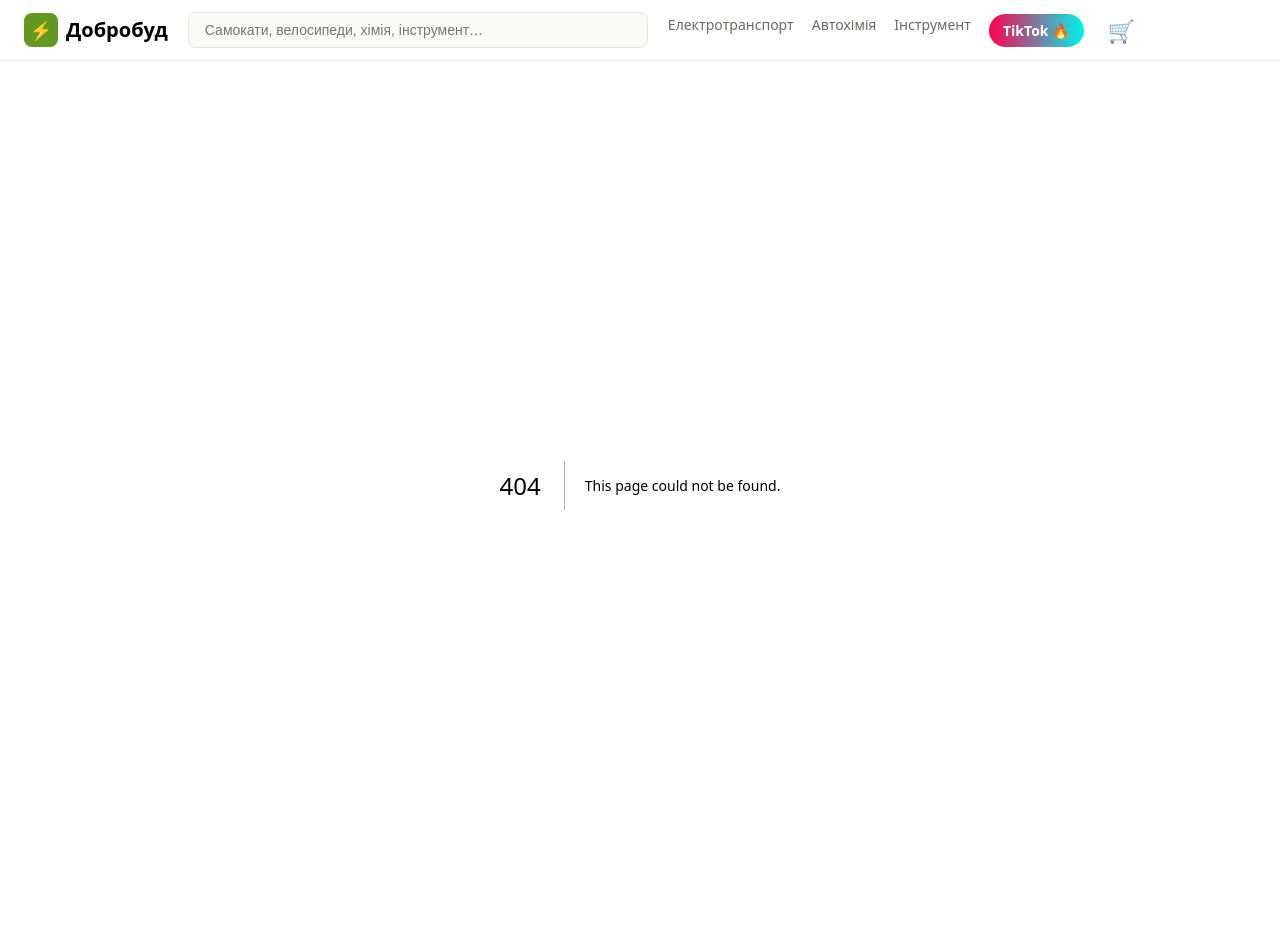
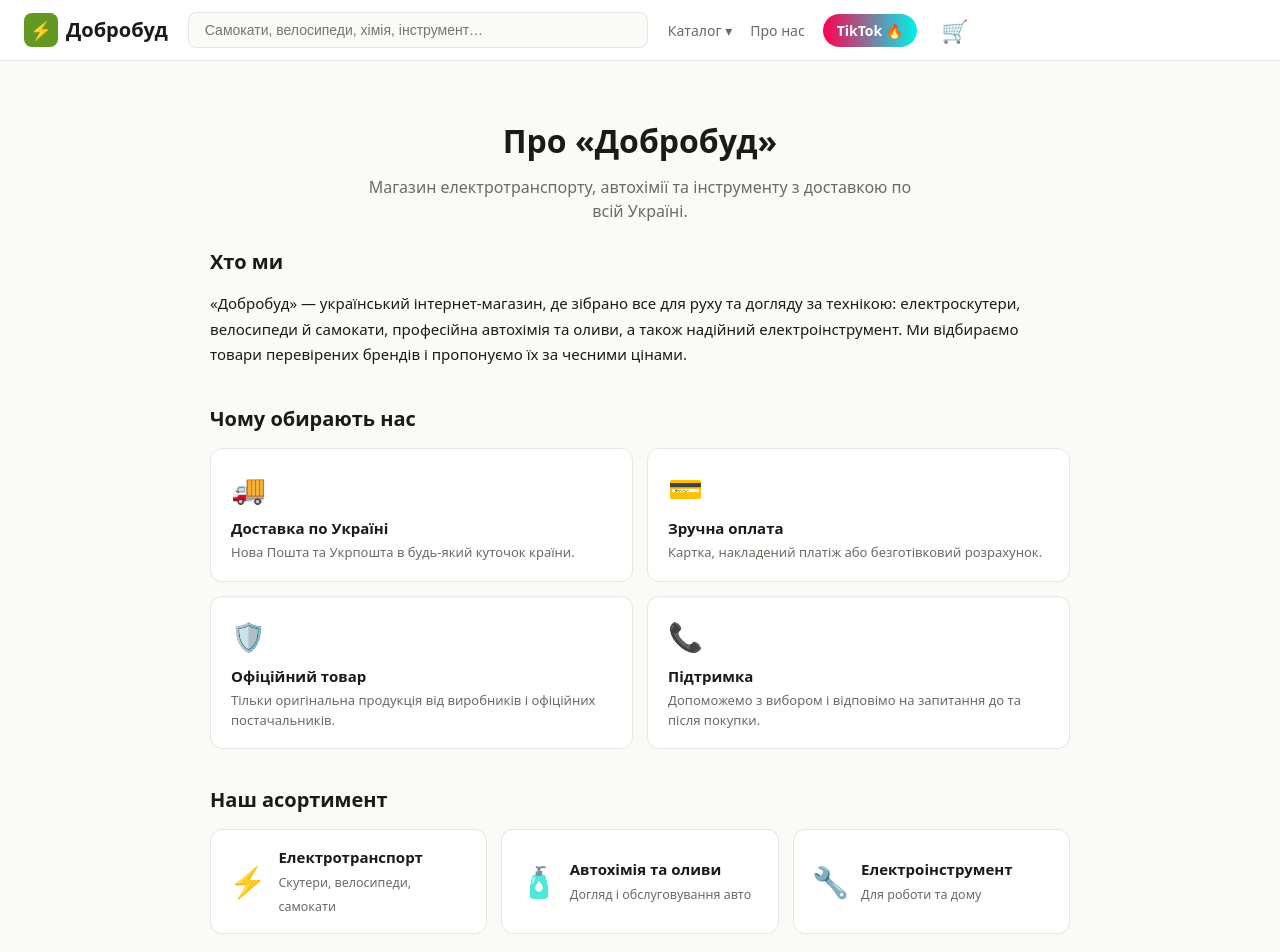
Before and after one commit to toxa8949-cmd/Dobrobud, a Next.js app: page /about in a window 1280 px wide. Before the commit this address had no page. Shown: the top 952 px of the page. Built offline with nearby package versions, Linux system fonts and the light colour scheme.

Commit message:
Add files via upload

```diff
--- /dev/null
+++ b/app/about/page.tsx
@@ -0,0 +1,79 @@
+import type { Metadata } from 'next';
+
+export const metadata: Metadata = {
+  title: 'Про нас — Добробуд',
+  description: 'Добробуд — магазин електротранспорту, автохімії та інструменту з доставкою по всій Україні.',
+};
+
+export default function AboutPage() {
+  return (
+    <div className="about">
+      <div className="about-hero">
+        <h1>Про «Добробуд»</h1>
+        <p>Магазин електротранспорту, автохімії та інструменту з доставкою по всій Україні.</p>
+      </div>
+
+      <section className="about-block">
+        <h2>Хто ми</h2>
+        <p>
+          «Добробуд» — український інтернет-магазин, де зібрано все для руху та догляду за технікою:
+          електроскутери, велосипеди й самокати, професійна автохімія та оливи, а також надійний
+          електроінструмент. Ми відбираємо товари перевірених брендів і пропонуємо їх за чесними цінами.
+        </p>
+      </section>
+
+      <section className="about-block">
+        <h2>Чому обирають нас</h2>
+        <div className="about-grid">
+          <div className="about-card">
+            <span className="about-ico">🚚</span>
+            <strong>Доставка по Україні</strong>
+            <p>Нова Пошта та Укрпошта в будь-який куточок країни.</p>
+          </div>
+          <div className="about-card">
+            <span className="about-ico">💳</span>
+            <strong>Зручна оплата</strong>
+            <p>Картка, накладений платіж або безготівковий розрахунок.</p>
+          </div>
+          <div className="about-card">
+            <span className="about-ico">🛡️</span>
+            <strong>Офіційний товар</strong>
+            <p>Тільки оригінальна продукція від виробників і офіційних постачальників.</p>
+          </div>
+          <div className="about-card">
+            <span className="about-ico">📞</span>
+            <strong>Підтримка</strong>
+            <p>Допоможемо з вибором і відповімо на запитання до та після покупки.</p>
+          </div>
+        </div>
+      </section>
+
+      <section className="about-block">
+        <h2>Наш асортимент</h2>
+        <div className="about-cats">
+          <a href="/catalog/etransport" className="about-cat">
+            <span>⚡</span>
+            <div><strong>Електротранспорт</strong><span>Скутери, велосипеди, самокати</span></div>
+          </a>
+          <a href="/catalog/chemistry" className="about-cat">
+            <span>🧴</span>
+            <div><strong>Автохімія та оливи</strong><span>Догляд і обслуговування авто</span></div>
+          </a>
+          <a href="/catalog/tools" className="about-cat">
+            <span>🔧</span>
+            <div><strong>Електроінструмент</strong><span>Для роботи та дому</span></div>
+          </a>
+        </div>
+      </section>
+
+      <section className="about-block about-contacts">
+        <h2>Контакти</h2>
+        <p>Маєте запитання? Зв'яжіться з нами:</p>
+        <ul>
+          <li>📧 Пошта: <a href="mailto:info@dobrobud.ua">info@dobrobud.ua</a></li>
+          <li>📱 Телефон: +38 (0XX) XXX-XX-XX</li>
+        </ul>
+      </section>
+    </div>
+  );
+}
--- a/app/globals.css
+++ b/app/globals.css
@@ -53,8 +53,30 @@ a { color: inherit; text-decoration: none; }
   border-radius: var(--radius-sm); background: var(--bg); font-size: 14px;
 }
 .search input:focus { outline: 2px solid var(--green-bright); border-color: transparent; }
-.header-nav { display: flex; gap: 18px; font-size: 14px; color: var(--muted); }
+.header-nav { display: flex; gap: 18px; font-size: 14px; color: var(--muted); align-items: center; }
 .header-nav a:hover { color: var(--green); }
+
+/* Каталог-випадайка (мега-меню) */
+.nav-catalog { position: relative; }
+.nav-catalog-btn {
+  background: none; border: none; font-size: 14px; color: var(--muted); cursor: pointer;
+  font-family: inherit; padding: 0;
+}
+.nav-catalog-btn:hover { color: var(--green); }
+.mega {
+  position: absolute; top: 100%; left: 0; margin-top: 10px;
+  background: var(--card); border: 1px solid var(--line); border-radius: var(--radius);
+  box-shadow: 0 12px 32px rgba(0,0,0,.1); padding: 20px 22px;
+  display: grid; grid-template-columns: repeat(3, minmax(150px, 1fr)); gap: 24px;
+  z-index: 60; min-width: 520px;
+}
+.mega::before { content: ''; position: absolute; top: -10px; left: 0; right: 0; height: 10px; }
+.mega-col { display: flex; flex-direction: column; gap: 8px; }
+.mega-title { font-size: 14px; font-weight: 700; color: var(--ink) !important; padding-bottom: 6px; border-bottom: 1px solid var(--line); }
+.mega-title:hover { color: var(--green) !important; }
+.mega-link { font-size: 13px; color: var(--muted); }
+.mega-link:hover { color: var(--green); }
+.mega-soon { font-size: 13px; color: var(--muted); font-style: italic; opacity: .7; }
 
 .container { max-width: 1200px; margin: 0 auto; padding: 24px; }
 
@@ -370,7 +392,13 @@ a { color: inherit; text-decoration: none; }
   box-shadow: 0 8px 20px rgba(0,0,0,.08);
 }
 .mobile-menu a { padding: 13px 8px; font-size: 16px; border-bottom: 1px solid var(--line); }
-.mobile-menu a:last-child { border-bottom: none; }
+.mobile-menu > a:last-child { border-bottom: none; }
+.mm-group { border-bottom: 1px solid var(--line); }
+.mm-group summary { padding: 13px 8px; font-size: 16px; font-weight: 600; cursor: pointer; list-style: none; }
+.mm-group summary::-webkit-details-marker { display: none; }
+.mm-group summary::after { content: ' ▾'; color: var(--muted); }
+.mm-group[open] summary::after { content: ' ▴'; }
+.mm-group a { padding: 10px 8px 10px 24px; font-size: 14px; color: var(--muted); border-bottom: none; }
 .mobile-menu .mm-tiktok {
   margin-top: 8px; background: linear-gradient(90deg, #ff0050, #00f2ea);
   color: #fff !important; border-radius: 12px; text-align: center; border: none; font-weight: 600;
@@ -654,3 +682,29 @@ a { color: inherit; text-decoration: none; }
   background: linear-gradient(90deg, #ff0050, #00f2ea); color: #fff !important;
   font-size: 11px; font-weight: 700; padding: 2px 8px; border-radius: 10px;
 }
+
+/* ── Сторінка Про нас ── */
+.about { max-width: 860px; margin: 0 auto; }
+.about-hero { text-align: center; padding: 32px 0 24px; }
+.about-hero h1 { font-size: 32px; font-weight: 700; margin-bottom: 10px; }
+.about-hero p { font-size: 16px; color: var(--muted); max-width: 560px; margin: 0 auto; }
+.about-block { margin-bottom: 36px; }
+.about-block h2 { font-size: 20px; font-weight: 700; margin-bottom: 14px; }
+.about-block > p { font-size: 15px; line-height: 1.7; color: var(--ink); }
+.about-grid { display: grid; grid-template-columns: repeat(2, 1fr); gap: 14px; }
+.about-card { background: var(--card); border: 1px solid var(--line); border-radius: var(--radius); padding: 18px 20px; }
+.about-card .about-ico { font-size: 28px; display: block; margin-bottom: 8px; }
+.about-card strong { display: block; font-size: 15px; margin-bottom: 4px; }
+.about-card p { font-size: 13px; color: var(--muted); line-height: 1.5; }
+.about-cats { display: grid; grid-template-columns: repeat(3, 1fr); gap: 14px; }
+.about-cat { display: flex; align-items: center; gap: 12px; background: var(--card); border: 1px solid var(--line); border-radius: var(--radius); padding: 16px 18px; transition: transform .14s, box-shadow .14s; }
+.about-cat:hover { transform: translateY(-2px); box-shadow: 0 8px 20px rgba(0,0,0,.06); }
+.about-cat > span { font-size: 30px; }
+.about-cat strong { display: block; font-size: 15px; }
+.about-cat div span { font-size: 12.5px; color: var(--muted); }
+.about-contacts ul { list-style: none; padding: 0; margin: 10px 0 0; display: flex; flex-direction: column; gap: 8px; font-size: 15px; }
+.about-contacts a { color: var(--green); }
+@media (max-width: 700px) {
+  .about-grid, .about-cats { grid-template-columns: 1fr; }
+  .about-hero h1 { font-size: 26px; }
+}
--- a/components/Header.tsx
+++ b/components/Header.tsx
@@ -3,9 +3,38 @@
 import { useState } from 'react';
 import { useCart } from '@/lib/cart';
 
+// Структура каталогу для випадайки
+const CATALOG = [
+  {
+    title: 'Електротранспорт',
+    type: 'etransport',
+    items: [
+      'Електроскутери', 'Електровелосипеди', 'Електросамокати',
+      'Електротрицикли', 'Велосипеди', 'Дитячі велосипеди',
+    ],
+  },
+  {
+    title: 'Автохімія',
+    type: 'chemistry',
+    items: [
+      'Моторні оливи', 'Автомобільні емалі', 'AdBlue',
+      'Ароматизатори', 'Антикорозійні засоби та покриття',
+    ],
+  },
+  {
+    title: 'Інструмент',
+    type: 'tools',
+    items: [],
+  },
+];
+
 export default function Header() {
   const { count } = useCart();
   const [menuOpen, setMenuOpen] = useState(false);
+  const [catOpen, setCatOpen] = useState(false);
+
+  const catUrl = (type: string, sub?: string) =>
+    `/catalog/${type}${sub ? `?sub=${encodeURIComponent(sub)}` : ''}`;
 
   return (
     <header className="site-header">
@@ -16,29 +45,52 @@ export default function Header() {
       <form action="/search" className="search">
         <input name="q" placeholder="Самокати, велосипеди, хімія, інструмент…" />
       </form>
+
       <nav className="header-nav">
-        <a href="/catalog/etransport">Електротранспорт</a>
-        <a href="/catalog/chemistry">Автохімія</a>
-        <a href="/catalog/tools">Інструмент</a>
+        <div
+          className="nav-catalog"
+          onMouseEnter={() => setCatOpen(true)}
+          onMouseLeave={() => setCatOpen(false)}
+        >
+          <button className="nav-catalog-btn">Каталог ▾</button>
+          {catOpen && (
+            <div className="mega">
+              {CATALOG.map((col) => (
+                <div className="mega-col" key={col.type}>
+                  <a className="mega-title" href={`/catalog/${col.type}`}>{col.title}</a>
+                  {col.items.map((it) => (
+                    <a className="mega-link" key={it} href={catUrl(col.type, it)}>{it}</a>
+                  ))}
+                  {col.items.length === 0 && <span className="mega-soon">Скоро</span>}
+                </div>
+              ))}
+            </div>
+          )}
+        </div>
+        <a href="/about">Про нас</a>
         <a href="/tiktok" className="nav-tiktok">TikTok 🔥</a>
       </nav>
+
       <a href="/cart" className="cart-link" aria-label="Кошик">
         <span className="cart-ico">🛒</span>
         {count > 0 && <span className="cart-count">{count}</span>}
       </a>
-      <button
-        className="burger"
-        aria-label="Меню"
-        onClick={() => setMenuOpen((v) => !v)}
-      >
+      <button className="burger" aria-label="Меню" onClick={() => setMenuOpen((v) => !v)}>
         {menuOpen ? '✕' : '☰'}
       </button>
 
       {menuOpen && (
         <div className="mobile-menu">
-          <a href="/catalog/etransport" onClick={() => setMenuOpen(false)}>Електротранспорт</a>
-          <a href="/catalog/chemistry" onClick={() => setMenuOpen(false)}>Автохімія</a>
-          <a href="/catalog/tools" onClick={() => setMenuOpen(false)}>Інструмент</a>
+          {CATALOG.map((col) => (
+            <details className="mm-group" key={col.type}>
+              <summary>{col.title}</summary>
+              <a href={`/catalog/${col.type}`} onClick={() => setMenuOpen(false)}>Усі товари</a>
+              {col.items.map((it) => (
+                <a key={it} href={catUrl(col.type, it)} onClick={() => setMenuOpen(false)}>{it}</a>
+              ))}
+            </details>
+          ))}
+          <a href="/about" onClick={() => setMenuOpen(false)}>Про нас</a>
           <a href="/tiktok" className="mm-tiktok" onClick={() => setMenuOpen(false)}>TikTok 🔥</a>
         </div>
       )}
```
